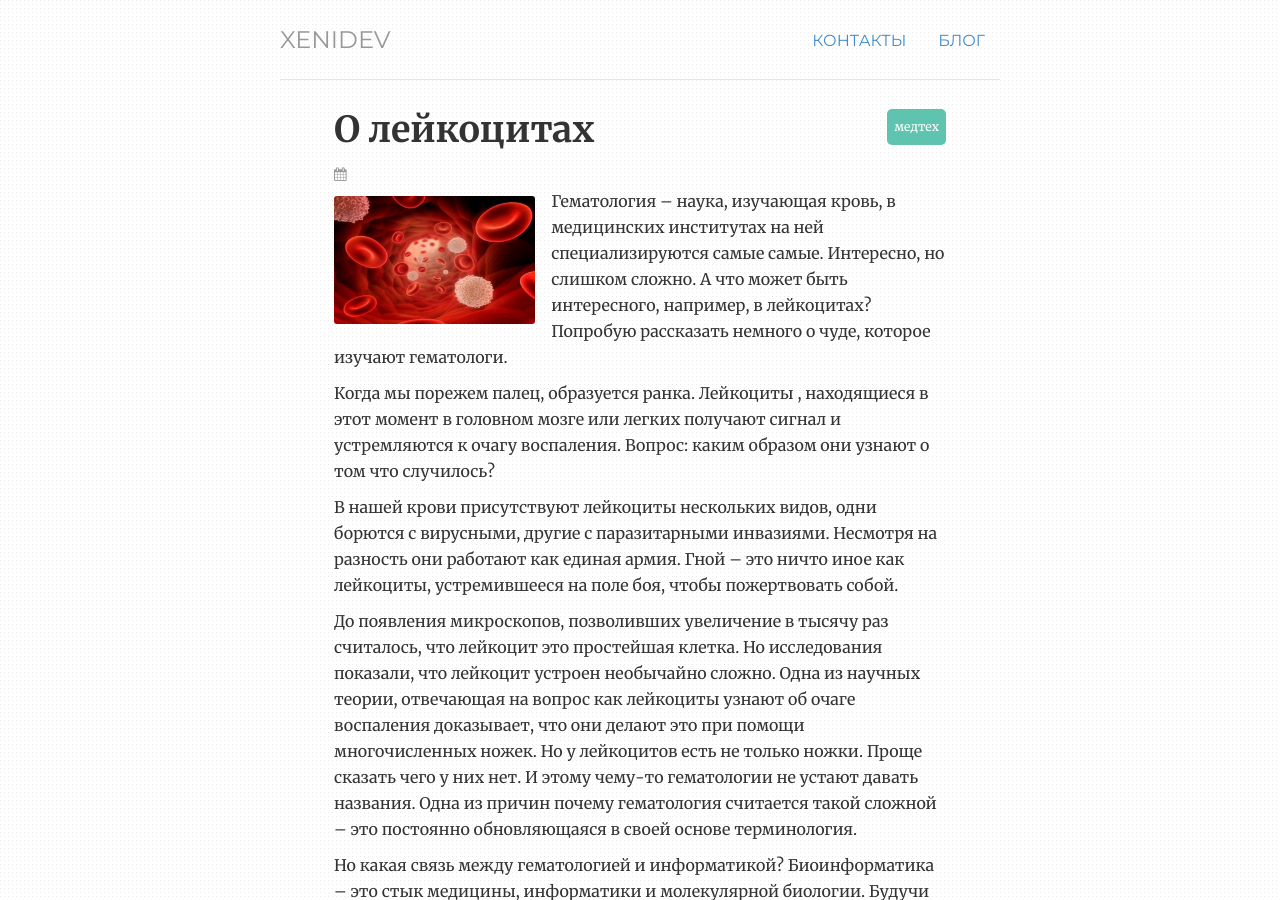
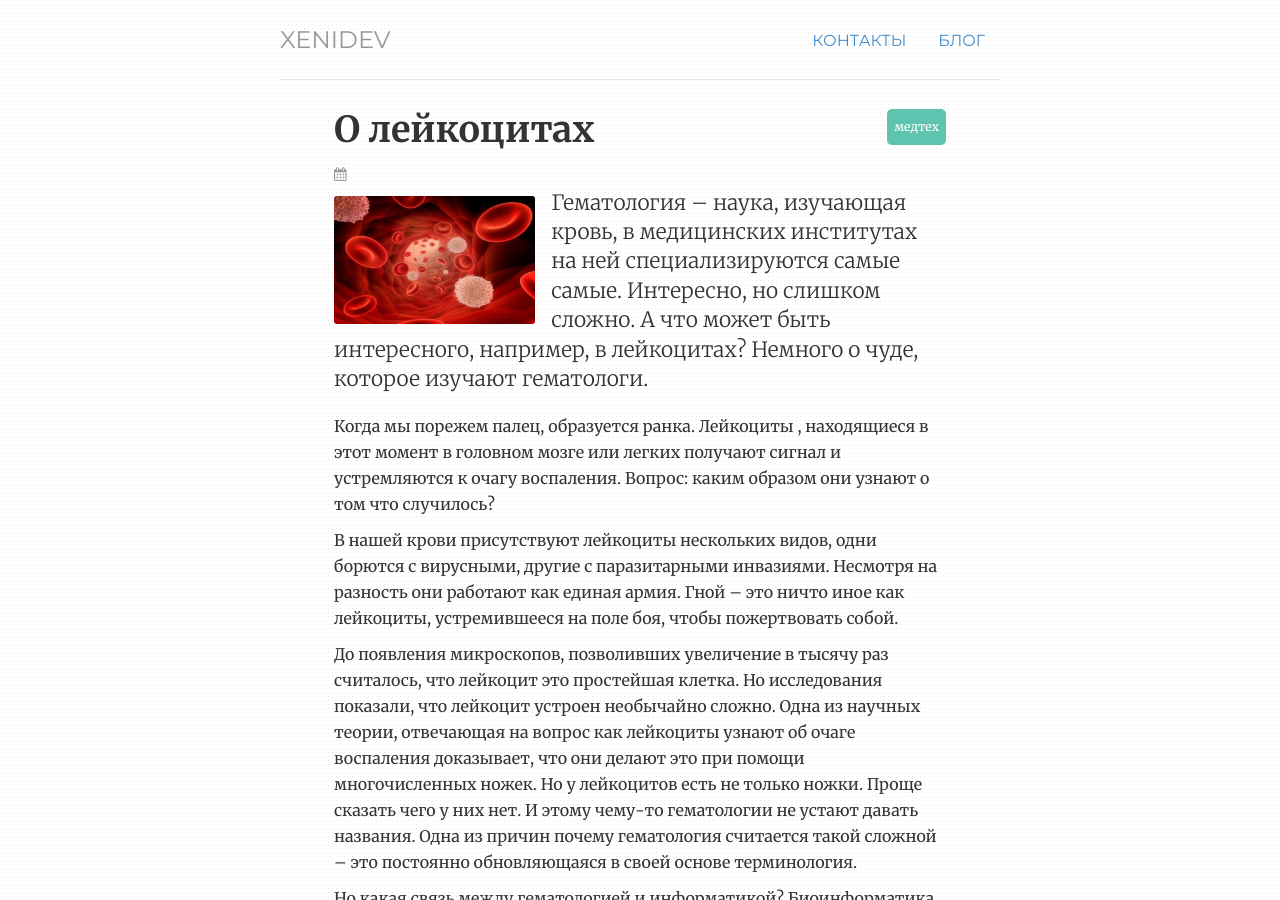
Before and after one commit to ValeraS/xenidev.github.io, a Jekyll site: the page built from _posts/2018-06-09-О-лейкоцитах.md, in a window 1280 px wide and 900 px high. Built offline with Jekyll 4.4.1, drawn with Linux system fonts in a browser that asks for light colours.

Commit message:
Update 2018-06-09-О-лейкоцитах.md

```diff
--- a/_posts/2018-06-09-О-лейкоцитах.md
+++ b/_posts/2018-06-09-О-лейкоцитах.md
@@ -6,7 +6,7 @@
 image: "/img/lejkocity.jpg"
 ---
 
-Гематология – наука, изучающая кровь, в медицинских институтах на ней специализируются самые самые. Интересно, но слишком сложно. А что может быть интересного, например, в лейкоцитах? Попробую рассказать немного о чуде, которое изучают гематологи.<!--more-->
+<p class="lead">Гематология – наука, изучающая кровь, в медицинских институтах на ней специализируются самые самые. Интересно, но слишком сложно. А что может быть интересного, например, в лейкоцитах? Немного о чуде, которое изучают гематологи.</p>
 
 
 Когда мы порежем палец, образуется ранка. Лейкоциты , находящиеся в этот момент в головном мозге или легких получают сигнал и устремляются к очагу воспаления. Вопрос: каким образом они узнают о том что случилось?
```
